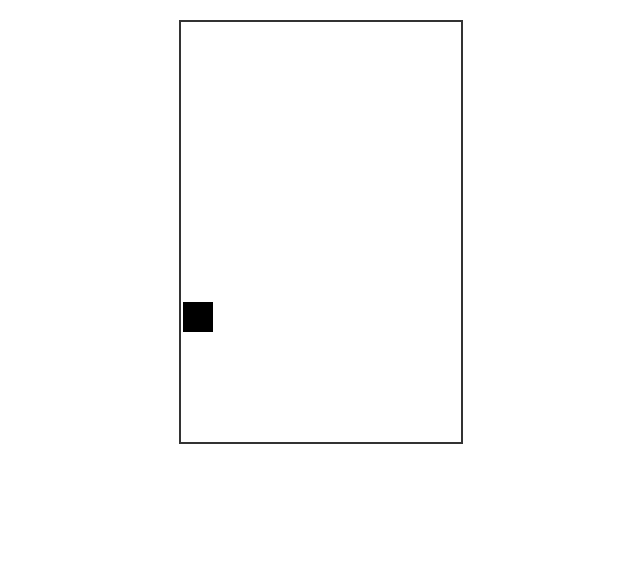
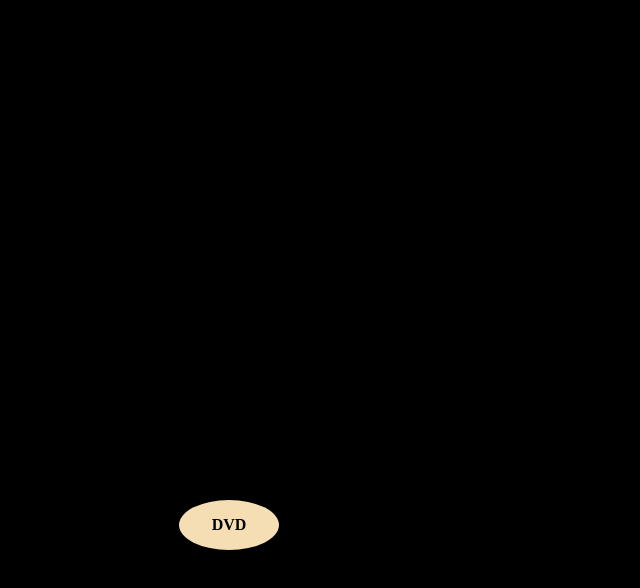
Before and after one commit to BulatSa/screensaver-js, a plain HTML site: page index.html in a window 1280 px wide. Shown: the whole page, without its empty margins (319-959 px from the left). Drawn offline with Linux system fonts and the light colour scheme.

Commit message:
Add color change

```diff
--- a/app.js
+++ b/app.js
@@ -1,10 +1,11 @@
-const child = document.querySelector(".child");
-const parent = document.querySelector(".parent");
+const child = document.querySelector("#child");
+const parent = document.querySelector("#parent");
 const step = 5;
 const maxWidth = parent.clientWidth;
 const maxHeight = parent.clientHeight;
 let directionHorizontal = "left";
 let directionVertical = "down";
+const arrColor = ['red', 'green', 'blue', 'yellow', 'grey', 'lightblue', 'purple', 'aquamarine', 'indigo', 'wheat'];
 
 //console.log(maxWidth, maxHeight);
 
@@ -47,7 +48,11 @@ function checkOutBorderHeight(elem, maxHeight) {
 }
 
 function checkDirection() {
+  let colorClass = arrColor[Math.floor(Math.random() * arrColor.length)];
+
   if (checkOutBorderWidth(child, maxWidth)) {
+    child.className = '';
+    child.classList.add(colorClass);
     if (directionHorizontal == "left") {
       directionHorizontal = "right";
     } else {
@@ -55,6 +60,8 @@ function checkDirection() {
     }
   }
   if (checkOutBorderHeight(child, maxHeight)) {
+    child.className = '';
+    child.classList.add(colorClass);
     if (directionVertical == "top") {
       directionVertical = "down";
     } else {
--- a/index.html
+++ b/index.html
@@ -7,25 +7,68 @@
   </head>
   <body>
     <style>
-      .parent {
+      html,
+      body {
+        margin: 0;
+        padding: 0;
+        background: #000;
+      }
+      #parent {
         position: relative;
-        width: 280px;
-        height: 420px;
-        margin: 20px auto 0;
-        border: 2px solid #333;
+        width: 100vw;
+        height: 100vh;
       }
 
-      .child {
+      #child {
         position: absolute;
         top: 0;
         left: 0;
-        width: 30px;
-        height: 30px;
-        background: #000;
+        width: 100px;
+        height: 50px;
+        display: flex;
+        align-items: center;
+        justify-content: center;
+        font-size: 16px;
+        font-weight: bold;
+        border-radius: 50%;
+        transform: translate3d(0,0,0);
+      }
+
+      .red {
+        background: red;
+      }
+      .green {
+        background: green;
+      }
+      .aquamarine {
+        background: Aquamarine;
+      }
+      .blue {
+        background: blue;
+      }
+      .lightblue {
+        background: #2ea5e2;
+      }
+      .purple {
+        background: #9d3590;
+      }
+      .indigo {
+        background: Indigo;
+      }
+      .yellow {
+        background: yellow;
+      }
+      .grey {
+        background: grey;
+      }
+      .wheat {
+        background: Wheat;
       }
     </style>
-    <div class="parent">
-      <div class="child"></div>
+    <div id="parent">
+      <div id="child">
+        DVD
+      </div>
     </div>
     <script src="app.js"></script>
   </body>
```
